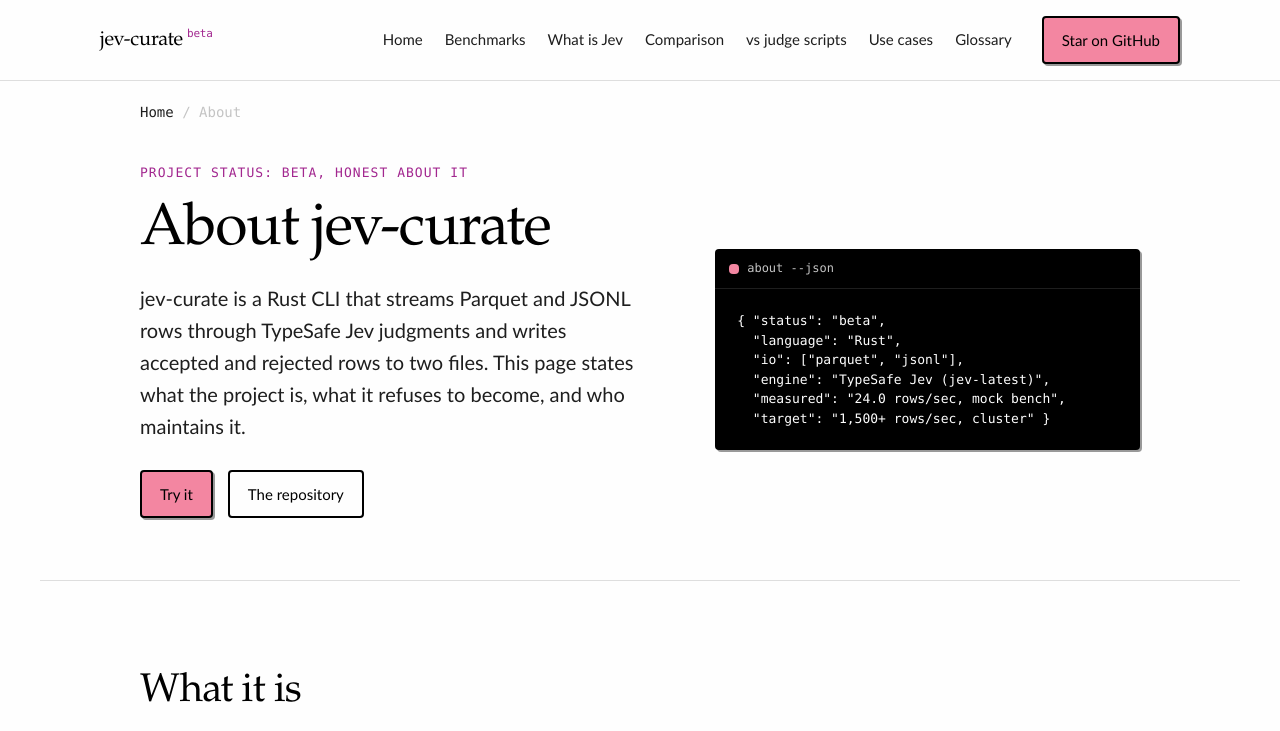
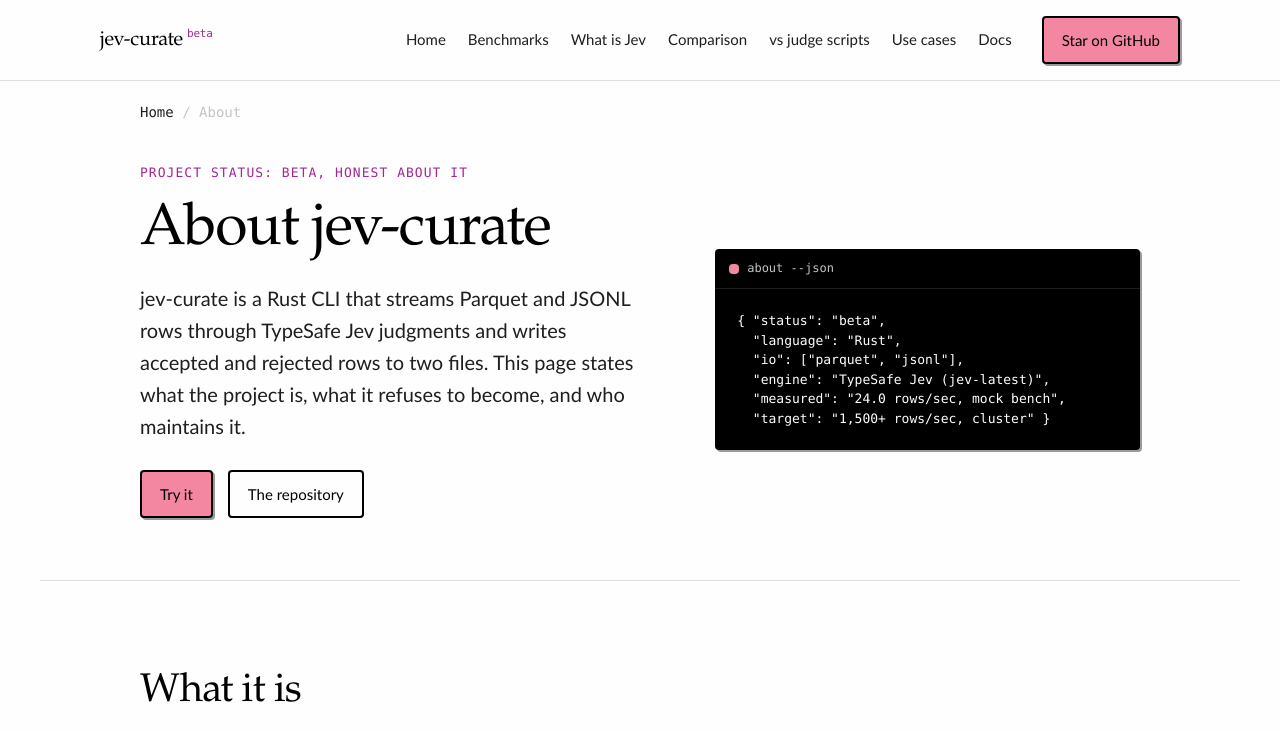
Before and after one commit to AkashPriyadarshii/jev-curate, a plain HTML site: page site/about.html in a window 1280 px wide. Shown: the top 731 px of the page. Drawn offline with Linux system fonts and the light colour scheme; files whose address does not match are found by name.

Commit message:
feat(site): add /docs to top nav (replacing Glossary) and footer

```diff
--- a/site/about.html
+++ b/site/about.html
@@ -59,7 +59,7 @@ Keywords: about jev-curate, jev-curate project, Akash Priyadarshi, Jev ecosystem
       <a href="comparison.html">Comparison</a>
       <a href="comparison-judges.html">vs judge scripts</a>
       <a href="use-cases.html">Use cases</a>
-      <a href="glossary.html">Glossary</a>
+      <a href="/docs">Docs</a>
     </nav>
     <a class="btn btn-primary nav-cta" href="https://github.com/AkashPriyadarshii/jev-curate">Star on GitHub</a>
     <button class="nav-toggle" aria-label="Open menu" aria-expanded="false" aria-controls="mobile-nav">
@@ -72,7 +72,7 @@ Keywords: about jev-curate, jev-curate project, Akash Priyadarshi, Jev ecosystem
       <a href="comparison.html">Comparison</a>
       <a href="comparison-judges.html">vs judge scripts</a>
       <a href="use-cases.html">Use cases</a>
-      <a href="glossary.html">Glossary</a>
+      <a href="/docs">Docs</a>
       <a href="https://github.com/AkashPriyadarshii/jev-curate">Star on GitHub</a>
     </nav>
   </header>
```
Also changed, not shown: site/benchmarks.html (+2 -2 lines), site/comparison-judges.html (+2 -2 lines), site/comparison.html (+2 -2 lines), site/contact.html (+2 -2 lines), site/glossary.html (+2 -2 lines), site/index.html (+2 -2 lines), site/privacy.html (+2 -2 lines), site/use-cases.html (+2 -2 lines), site/what-is-jev.html (+2 -2 lines).
